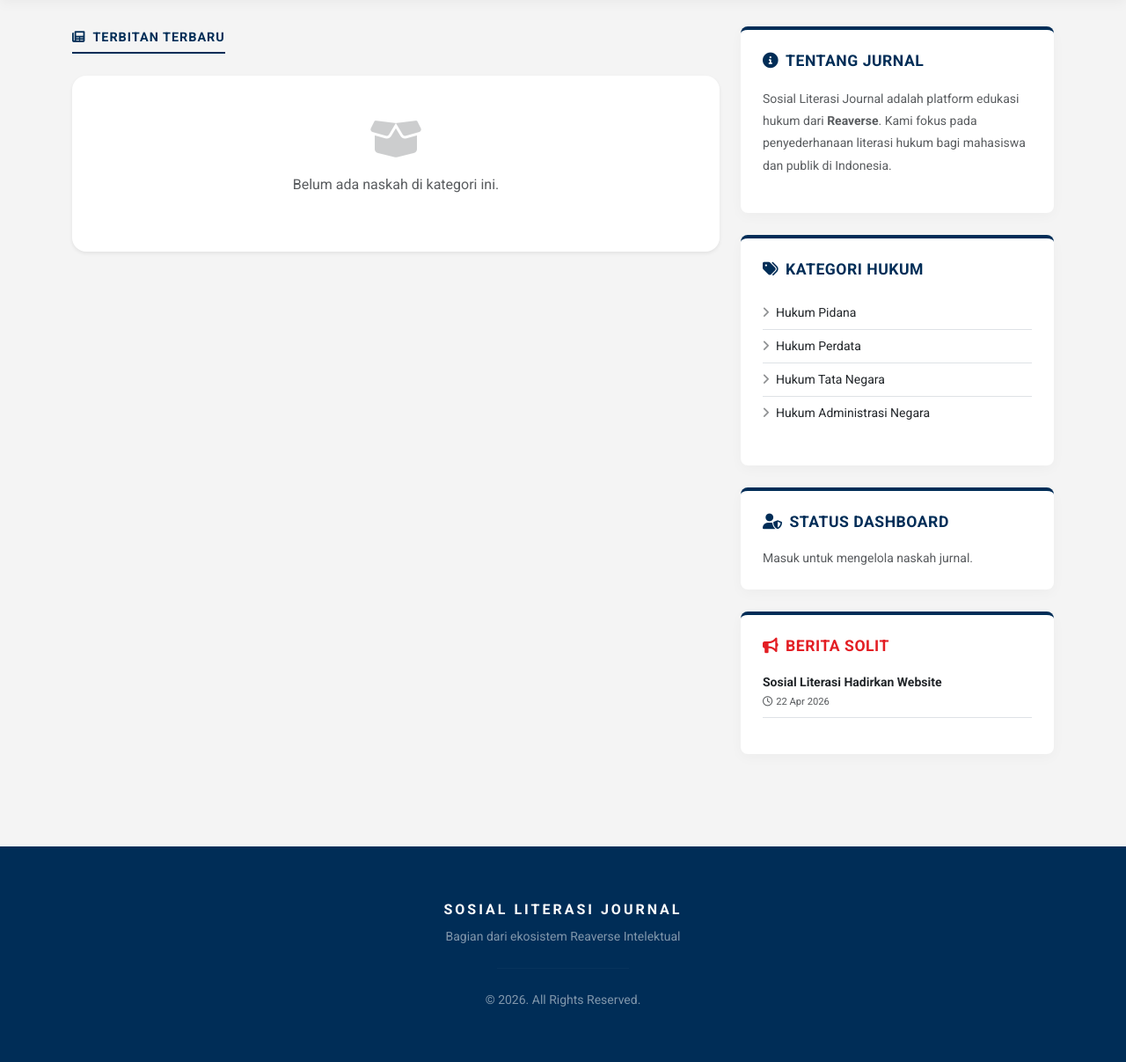
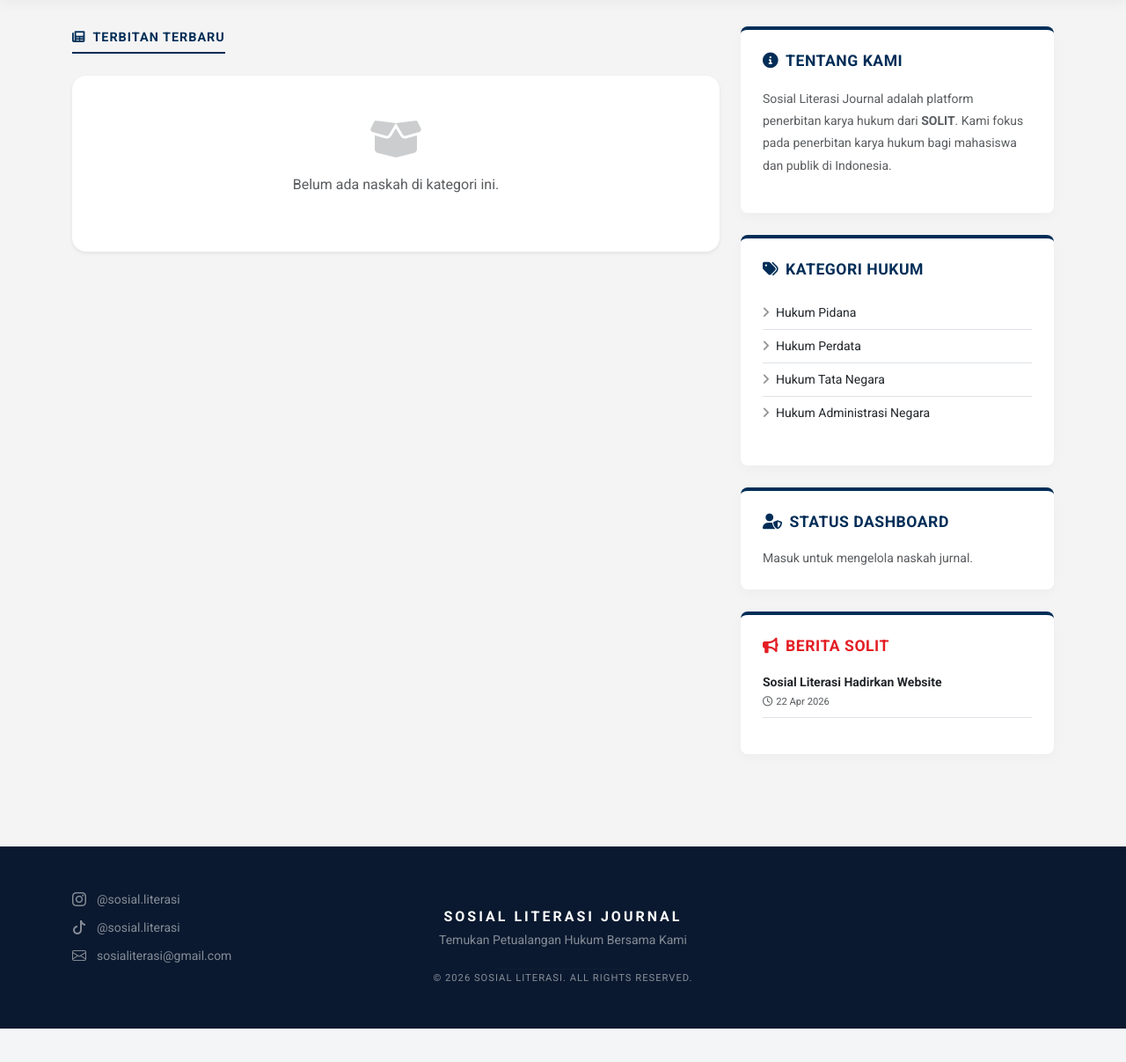
Before and after one commit to sahrilhdyt212-solit/WebPenerbitan, a Django app: page / in a window 1280 px wide. Shown: the part 75-1282 px from the top of the page at 88% size. After the commit the page ends 1244 px from the top, so only its background shows below. Run offline with Django 5.2, Linux system fonts and the light colour scheme; data comes from the database, SQL or seed files in the repository; both versions use the stored data as it was after the commit; some libraries are stand-ins or nearby versions.

Commit message:
rapihin footer estetik dan fix views daftar karya

```diff
--- a/templates/tulisan/daftar_jurnal.html
+++ b/templates/tulisan/daftar_jurnal.html
@@ -331,7 +331,7 @@
 <footer class="footer text-center">
     <div class="container">
         <p class="mb-1" style="letter-spacing: 2px;"><strong>SOSIAL LITERASI JOURNAL</strong></p>
-        <p class="small text-white-50">Ekosistem Reaverse Intelektual</p>
+        <p class="small text-white-50">Temukan Petualangan Hukum</p>
         <hr style="border-color: rgba(255,255,255,0.1); width: 30%; margin: 20px auto;">
         <p class="small mb-0 opacity-50">&copy; 2026. All Rights Reserved.</p>
     </div>
--- a/templates/tulisan/daftar_karya.html
+++ b/templates/tulisan/daftar_karya.html
@@ -8,6 +8,7 @@
     <link href="https://cdn.jsdelivr.net/npm/bootstrap@5.3.0/dist/css/bootstrap.min.css" rel="stylesheet">
     <link rel="stylesheet" href="https://cdnjs.cloudflare.com/ajax/libs/font-awesome/6.0.0/css/all.min.css">
     <link href="https://fonts.googleapis.com/css2?family=Roboto:wght@300;400;700&family=Merriweather:wght@700&display=swap" rel="stylesheet">
+    <link rel="stylesheet" href="https://cdn.jsdelivr.net/npm/bootstrap-icons@1.11.3/font/bootstrap-icons.min.css">
 
     <style>
         :root {
@@ -391,9 +392,9 @@
 
         <div class="col-lg-4">
             <div class="sidebar-box">
-                <h5 class="sidebar-title"><i class="fa-solid fa-circle-info me-2 text-accent"></i>Tentang Jurnal</h5>
+                <h5 class="sidebar-title"><i class="fa-solid fa-circle-info me-2 text-accent"></i>Tentang Kami</h5>
                 <p class="small text-muted" style="line-height: 1.8;">
-                    Sosial Literasi Journal adalah platform edukasi hukum dari <strong>Reaverse</strong>. Kami fokus pada penyederhanaan literasi hukum bagi mahasiswa dan publik di Indonesia.
+                    Sosial Literasi Journal adalah platform penerbitan karya hukum dari <strong>SOLIT</strong>. Kami fokus pada penerbitan karya hukum bagi mahasiswa dan publik di Indonesia.
                 </p>
             </div>
 
@@ -461,14 +462,49 @@
     </div>
 </div>
 
-<footer class="footer text-center">
+<footer class="footer py-5" style="background-color: #0a192f; color: white; border-top: 1px solid rgba(255,255,255,0.05);">
     <div class="container">
-        <p class="mb-2" style="letter-spacing: 3px;"><strong>SOSIAL LITERASI JOURNAL</strong></p>
-        <p class="small text-white-50">Bagian dari ekosistem Reaverse Intelektual</p>
-        <hr style="border-color: rgba(255,255,255,0.1); width: 150px; margin: 25px auto;">
-        <p class="small mb-0 opacity-50">&copy; 2026. All Rights Reserved.</p>
+        <div class="row align-items-center">
+
+            <div class="col-md-4 mb-4 mb-md-0">
+                <div class="d-flex flex-column align-items-center align-items-md-start">
+                    <a href="https://www.instagram.com/sosial.literasi" target="_blank" class="text-white-50 text-decoration-none d-flex align-items-center mb-2">
+                        <i class="bi bi-instagram" style="width: 20px;"></i>
+                        <span class="small ms-2">@sosial.literasi</span>
+                    </a>
+                    <a href="https://www.tiktok.com/@sosial.literasi" target="_blank" class="text-white-50 text-decoration-none d-flex align-items-center mb-2">
+                        <i class="bi bi-tiktok" style="width: 20px;"></i>
+                        <span class="small ms-2">@sosial.literasi</span>
+                    </a>
+                    <a href="mailto:sosialiterasi@gmail.com" class="text-white-50 text-decoration-none d-flex align-items-center">
+                        <i class="bi bi-envelope" style="width: 20px;"></i>
+                        <span class="small ms-2">sosialiterasi@gmail.com</span>
+                    </a>
+                </div>
+            </div>
+
+            <div class="col-md-4 text-center mb-4 mb-md-0">
+                <p class="mb-1" style="letter-spacing: 3px; font-family: inherit; text-transform: uppercase;">
+                    <strong>SOSIAL LITERASI JOURNAL</strong>
+                </p>
+                <p class="small text-white-50 mb-0">Temukan Petualangan Hukum Bersama Kami</p>
+            </div>
+
+            <div class="col-md-4 d-none d-md-block"></div>
+
+        </div>
+
+        <hr style="border-color: rgba(255,255,255,0.1); width: 150px; margin: 2px auto;">
+
+        <div class="text-center">
+            <p class="small mb-0 opacity-50" style="font-size: 0.7rem; letter-spacing: 1px;">
+                &copy; 2026 SOSIAL LITERASI. ALL RIGHTS RESERVED.
+            </p>
+        </div>
     </div>
 </footer>
+
+
 
 <script src="https://cdn.jsdelivr.net/npm/bootstrap@5.3.0/dist/js/bootstrap.bundle.min.js"></script>
 <script>
--- a/tulisan/admin.py
+++ b/tulisan/admin.py
@@ -4,3 +4,5 @@
 admin.site.register(Profile)
 # Ini baris paling penting agar menu "Karyas" muncul
 admin.site.register(Karya)
+from .models import Berita
+admin.site.register(Berita)
--- a/tulisan/views.py
+++ b/tulisan/views.py
@@ -7,6 +7,18 @@
 from django.contrib.auth.models import User # Tambahan untuk profil
 from .models import Karya, Berita, Komentar
 from .forms import KaryaForm
+from django.shortcuts import render
+from .models import Berita
+
+#---- BERITA-------
+def daftar_karya_view(request):
+    # Ambil semua data berita dari database
+    berita_list = Berita.objects.all().order_by('-id')
+
+    # Render ke file yang lagi kamu edit di screenshot tadi
+    return render(request, 'tulisan/daftar_karya.html', {
+        'berita_list': berita_list
+    })
 
 # --- 1. HALAMAN DEPAN (Fokus Artikel/Opini) ---
 def daftar_karya(request):
```
Also changed, not shown: templates/tulisan/daftar_draft.html (+5 -5 lines), db.sqlite3, media/profile_pics/WhatsApp_Image_2026-04-21_at_23.27.04.jpeg (added), 1 other file.
